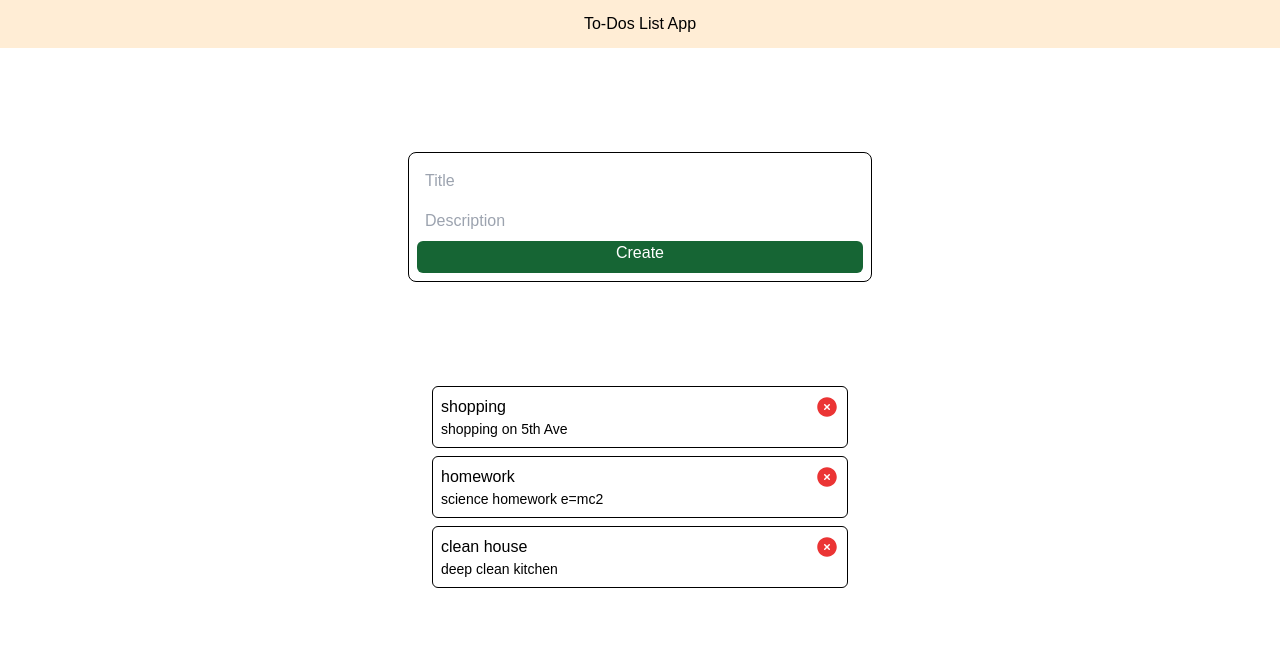
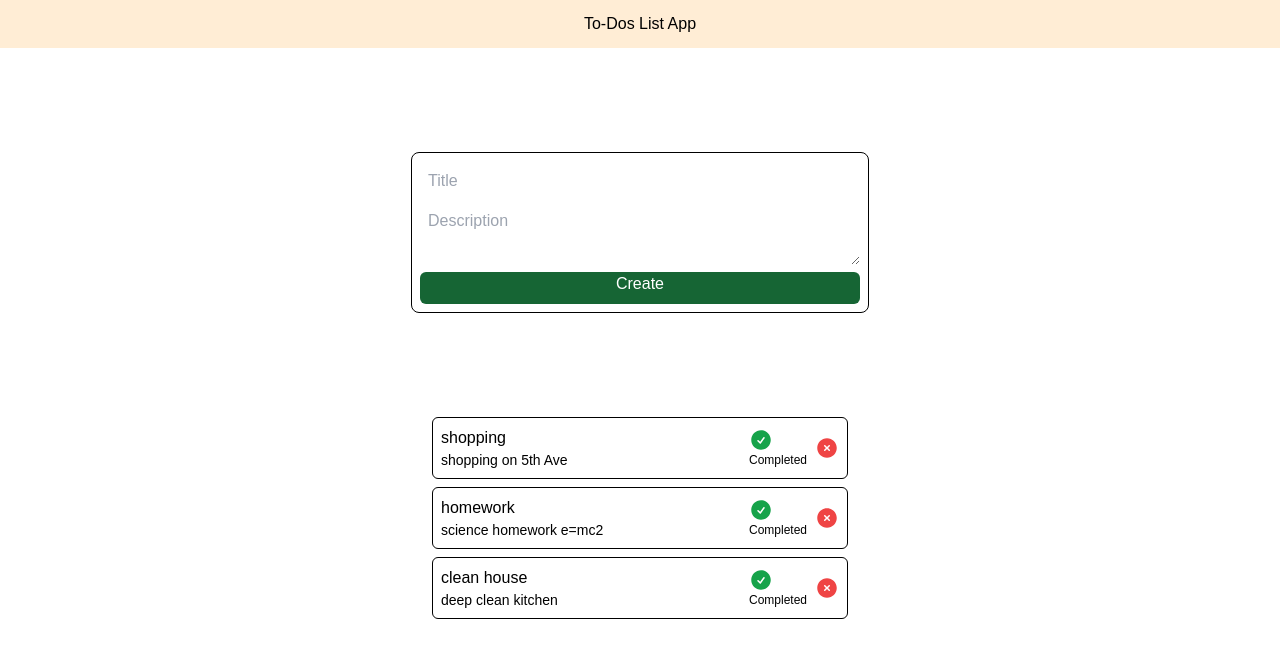
Before and after one commit to bibhorsharma7/todo-webapp, a Next.js app: page / in a window 1280 px wide. Shown: the top 658 px of the page. Built offline with nearby package versions, Linux system fonts and the light colour scheme.

Commit message:
stash: work in progress

```diff
--- a/app/components/addTask.tsx
+++ b/app/components/addTask.tsx
@@ -4,24 +4,34 @@ import { useState } from "react";
 import Button from "./button";
 
 export default function AddTask() {
-  const [title, setTitle] = useState('')
-  const [description, setDescription] = useState('')
+  const [title, setTitle] = useState("");
+  const [description, setDescription] = useState("");
 
   const handleAddTask = () => {
     // input validation
     if (title.length == 0) {
-      alert('Title cannot be empty')
+      alert("Title cannot be empty");
       return;
     }
 
-    alert(`create clicked\nTitle: ${title}\nDescription: ${description}`)
-  }
+    alert(`create clicked\nTitle: ${title}\nDescription: ${description}`);
+  };
 
   return (
     <div className="border border-black rounded-lg w-full p-2 m-2">
-      <input className="p-2 w-full" type="text" placeholder="Title" value={title} onChange={(e) => setTitle(e.target.value)}/>
-      <input className="p-2 w-full" type="text" placeholder="Description" value={description} onChange={(e) => setDescription(e.target.value)} />
-
+      <input
+        className="p-2 w-full"
+        type="text"
+        placeholder="Title"
+        value={title}
+        onChange={(e) => setTitle(e.target.value)}
+      />
+      <textarea
+        className="p-2 w-full"
+        placeholder="Description"
+        value={description}
+        onChange={(e) => setDescription(e.target.value)}
+      />
       <Button name="Create" className="h-8" onClick={handleAddTask} />
     </div>
   );
--- a/app/components/button.tsx
+++ b/app/components/button.tsx
@@ -4,11 +4,10 @@ interface ButtonProps {
   onClick: () => void;
 }
 
-
 export default function Button({ name, onClick, className }: ButtonProps) {
   return (
     <div
-      className={`${className ?? ''} text-center rounded-md cursor-pointer border-black bg-green-800 text-white hover:bg-green-700`}
+      className={`${className ?? ""} text-center rounded-md cursor-pointer border-black bg-green-800 text-white hover:bg-green-700`}
       onClick={onClick}
     >
       {name}
--- a/app/components/task.tsx
+++ b/app/components/task.tsx
@@ -1,3 +1,9 @@
+import {
+  EllipsisHorizontalIcon,
+  XCircleIcon,
+  CheckCircleIcon,
+} from "@heroicons/react/24/solid";
+
 interface TaskProps {
   id: number;
   title: string;
@@ -5,26 +11,33 @@ interface TaskProps {
   status: "pending" | "completed";
 }
 
-export default function Task({ title, description }: TaskProps) {
+export default function Task({ title, description, status }: TaskProps) {
   return (
     <div className="flex flex-row rounded-md border-black border p-2 m-2 ">
       <div className="flex flex-col flex-1">
         <p className="text-bold text-md">{title}</p>
         <p className="text-sm">{description}</p>
       </div>
-      <div className="w-auto flex flex-row" onClick={() => console.log("Delete task clicked")}>
-        <svg
-          xmlns="http://www.w3.org/2000/svg"
-          viewBox="0 0 24 24"
-          fill="#eb3434"
-          className="w-6 h-6 hover:cursor-pointer"
+      <div className="flex flex-row items-center space-x-2">
+        <div className="flex flex-col text-xs">
+          {status == "pending" ? (
+            <>
+              <EllipsisHorizontalIcon className="size-6 text-blue-500" />
+              <label>Pending</label>
+            </>
+          ) : (
+            <>
+              <CheckCircleIcon className="size-6 text-green-600" />
+              <label>Completed</label>
+            </>
+          )}
+        </div>
+        <div
+          className="w-auto"
+          onClick={() => console.log("Delete task clicked")}
         >
-          <path
-            fillRule="evenodd"
-            d="M12 2.25c-5.385 0-9.75 4.365-9.75 9.75s4.365 9.75 9.75 9.75 9.75-4.365 9.75-9.75S17.385 2.25 12 2.25Zm-1.72 6.97a.75.75 0 1 0-1.06 1.06L10.94 12l-1.72 1.72a.75.75 0 1 0 1.06 1.06L12 13.06l1.72 1.72a.75.75 0 1 0 1.06-1.06L13.06 12l1.72-1.72a.75.75 0 1 0-1.06-1.06L12 10.94l-1.72-1.72Z"
-            clipRule="evenodd"
-          />
-        </svg>
+          <XCircleIcon className="size-6 text-red-500" />
+        </div>
       </div>
     </div>
   );
```
Also changed, not shown: package.json (+6 -5 lines), 1 other file (tests, documents, lock files or other folders).
